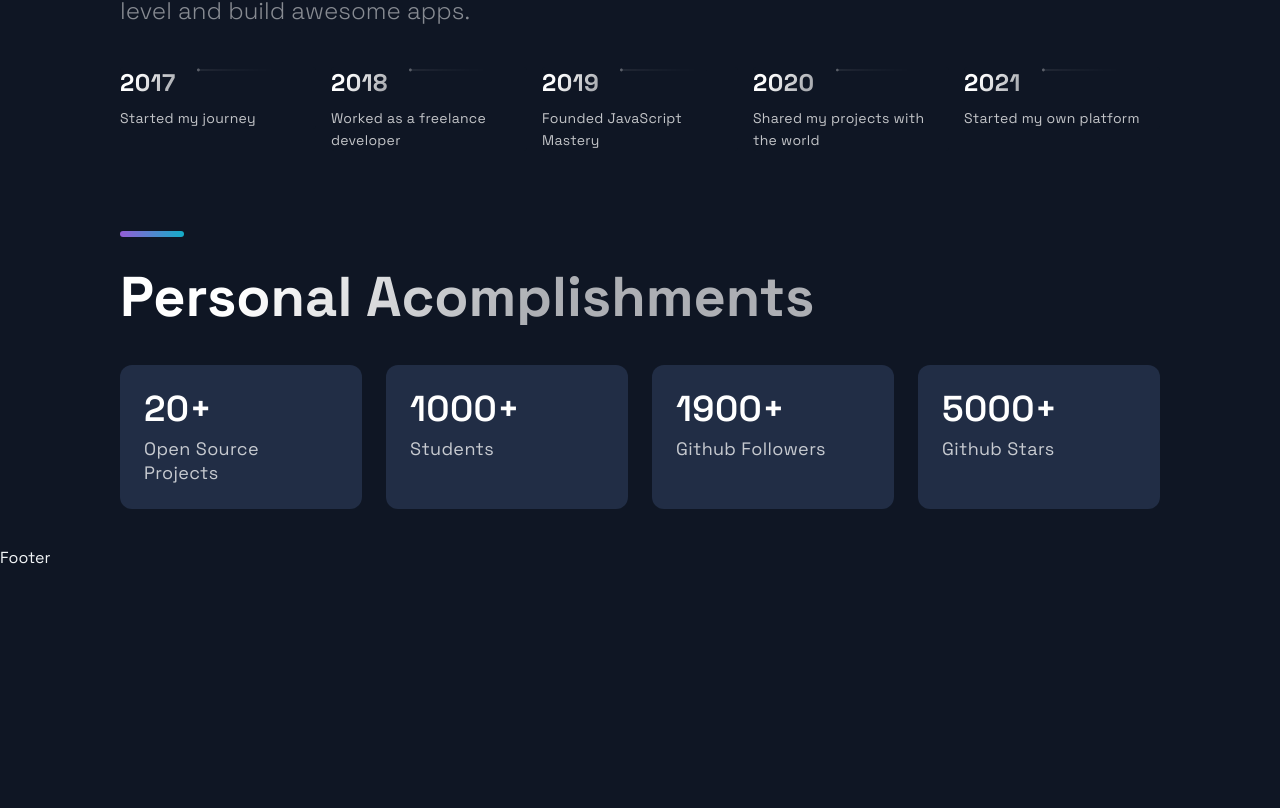
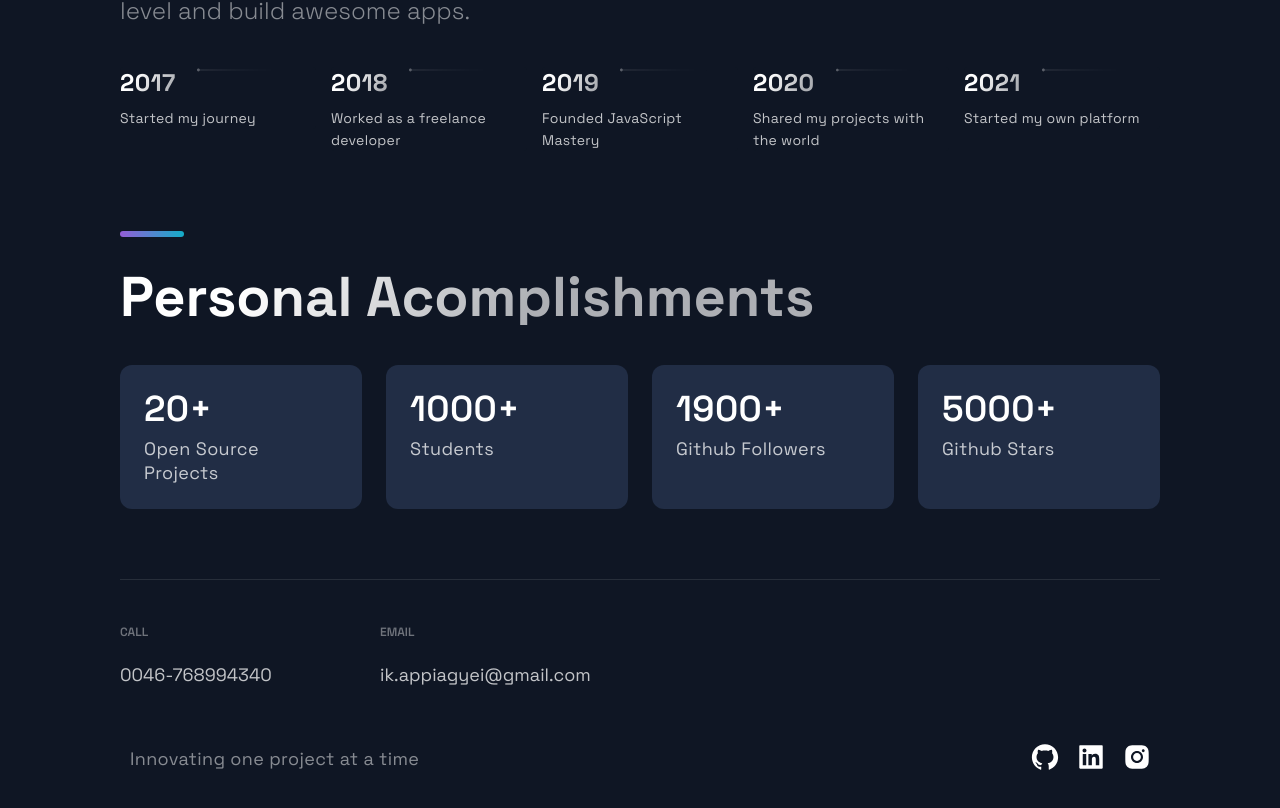
Before and after one commit to Isaac7app/my_portfolio, a Next.js app: page / in a window 1280 px wide. Shown: the part 2869-3677 px from the top of the page. Before the commit the page ends 3437 px from the top, so only its background shows below. Built offline with nearby package versions, Linux system fonts and the light colour scheme.

Commit message:
added the footer component as well

```diff
--- a/src/components/Footer/Footer.js
+++ b/src/components/Footer/Footer.js
@@ -6,9 +6,32 @@
 
 const Footer = () => {
   return (
-    <div>
-      Footer
-    </div>
+    <FooterWrapper>
+      <LinkList>
+        <LinkColumn>
+          <LinkTitle>Call</LinkTitle>
+          <LinkItem href='tel:0046-768994340'>0046-768994340</LinkItem>
+        </LinkColumn>
+        <LinkColumn>
+          <LinkTitle>Email</LinkTitle>
+          <LinkItem href='mailto:ik.appiagyei@gmail.com'>ik.appiagyei@gmail.com</LinkItem>
+        </LinkColumn>
+      </LinkList>
+      <SocialIconsContainer>
+        <CompanyContainer>
+          <Slogan>Innovating one project at a time</Slogan>
+        </CompanyContainer>
+            <SocialIcons href="https://github.com/Isaac7app">
+            <AiFillGithub size="3rem" />
+          </SocialIcons>
+          <SocialIcons href="https://linkedin.com/in/isaac-appiagyei-808bb8226">
+            <AiFillLinkedin size="3rem" />
+          </SocialIcons>
+          <SocialIcons href="https://instagram.com">
+            <AiFillInstagram size="3rem" />
+          </SocialIcons>
+      </SocialIconsContainer>
+    </FooterWrapper>
   );
 };
 
```
